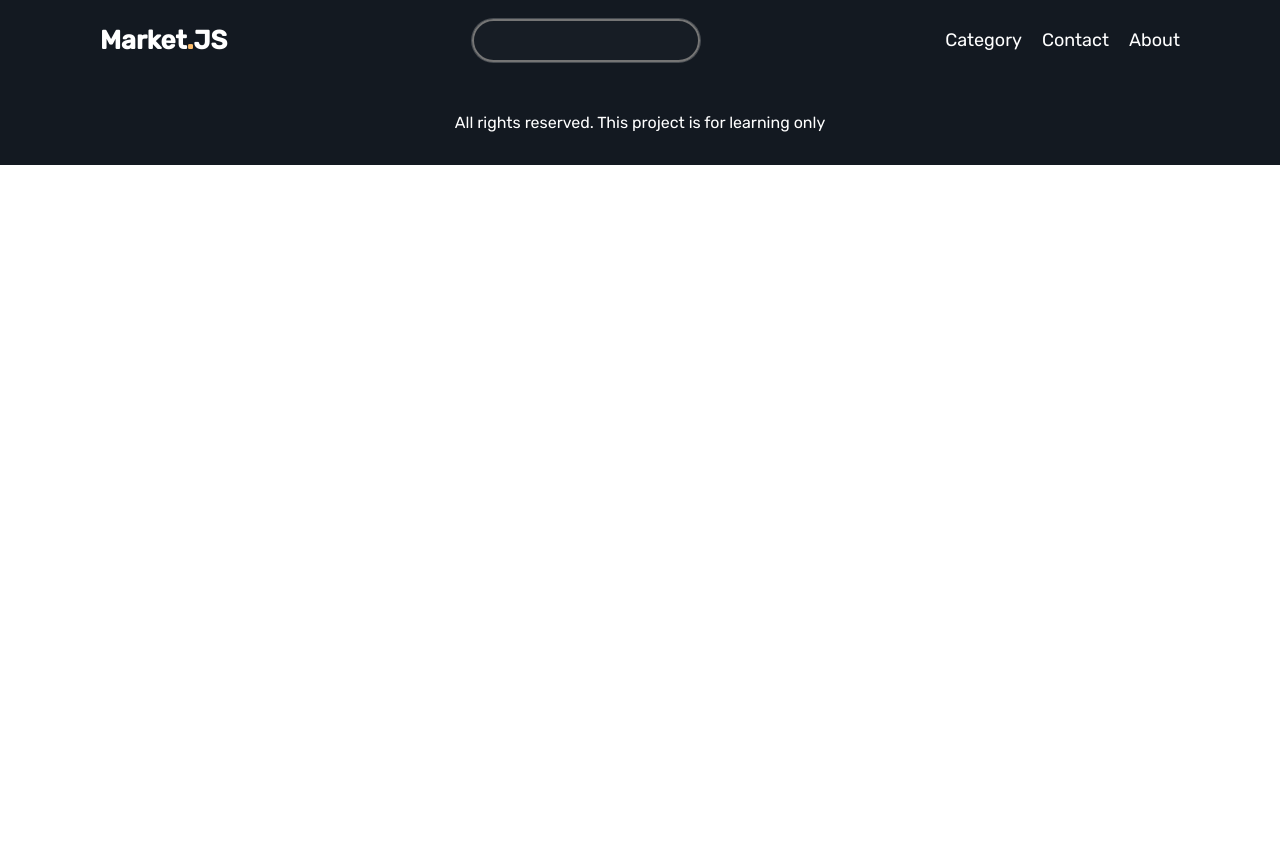
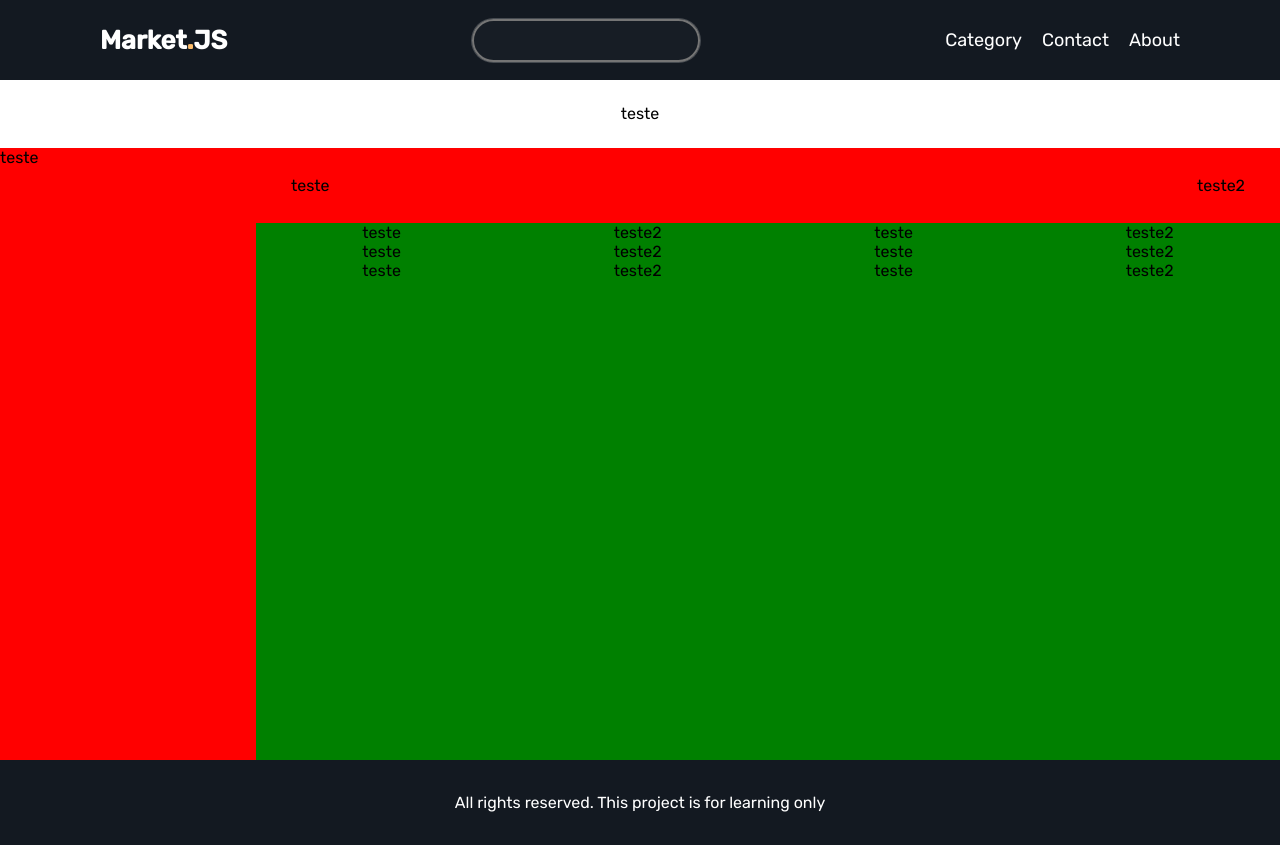
Before and after one commit to Brunogoniadis/Market-ReactJS, a React (Vite) app: page /Category in a window 1280 px wide. Before the commit the page ends 800 px from the top, so only its background shows below. Built offline with nearby package versions, Linux system fonts and the light colour scheme.

Commit message:
feat: category page

```diff
--- a/src/App.jsx
+++ b/src/App.jsx
@@ -2,6 +2,7 @@ import GlobalStyle from '../GlobalStyle'
 import Footer from './Components/Footer/Footer'
 import Header from './Components/Header/Header'
 import { Home } from './Pages/Home/Home'
+import { Category } from './Pages/Category/Category'
 import { Product } from './Pages/Product/Product'
 import { BrowserRouter as Router, Route, Routes } from 'react-router-dom';
 
@@ -16,7 +17,8 @@ function App() {
         <Routes>
           <Route path="/" element={<Home />} />
 
-          <Route path="/product" element={<Product/>} />
+          <Route path="/product" element={<Product />} />
+          <Route path="/Category" element={<Category />} />
 
         </Routes>
         <Footer />
--- /dev/null
+++ b/src/Components/ProductCard/style.js
@@ -0,0 +1,8 @@
+import styled from "styled-components";
+
+export const MainProduct = styled.div`
+    width: 350px;
+    height: 420px;
+
+    background-color: green;
+`
--- /dev/null
+++ b/src/Pages/Category/Category.jsx
@@ -0,0 +1,37 @@
+import React from 'react'
+import { MainScreen } from './style'
+
+export const Category = () => {
+
+
+
+
+    return (
+        <MainScreen>
+            <div className="footer-information">
+                teste
+            </div>
+            <div className="content">
+                <div className="aside-filter">
+                    teste
+                </div>
+                <div className="main-content">
+                    <div className="title-container">
+                        <p>teste</p>
+                        <p>teste2</p>
+                    </div>
+
+                    <div className="product-wrapper">
+                        <p>teste</p>
+                        <p>teste2</p>                        <p>teste</p>
+                        <p>teste2</p>                        <p>teste</p>
+                        <p>teste2</p>                        <p>teste</p>
+                        <p>teste2</p>                        <p>teste</p>
+                        <p>teste2</p>                        <p>teste</p>
+                        <p>teste2</p>
+                    </div>
+                </div>
+            </div>
+        </MainScreen>
+    )
+}
--- /dev/null
+++ b/src/Pages/Category/style.js
@@ -0,0 +1,61 @@
+import styled from "styled-components";
+
+export const MainScreen = styled.div`
+    width: 100vw;
+    height: 85vh;
+
+    display: flex;
+    flex-direction: column;
+
+    align-items: center;
+    justify-content: center;
+
+    .footer-information{
+        width: 100vh;
+        height: 75px;
+        max-width: 1920px;
+        display: flex;
+        align-items: center;
+        justify-content: center;
+    }
+
+    .content{
+        width: 100vw;
+        max-width: 1920px;
+        height: 100%;
+
+        display: flex;
+        flex-direction: row;
+
+
+
+        .aside-filter{
+            width: 20%;
+            height: 100%;
+            background-color: red;
+        }
+        .main-content{
+
+            width: 80%;
+            height: 100%;
+            background-color: green;
+
+            .title-container{
+                height: 75px;
+                width: 100%;
+                background-color: red;
+                display: flex;
+                align-items: center;
+                justify-content: space-between;
+                flex-direction: row;
+                padding: 35px;
+
+            }
+            .product-wrapper{
+                display: grid;
+                grid-template-columns: auto auto auto auto;
+                justify-content: space-around;
+            }
+        }
+    }
+`
```
Also changed, not shown: src/Components/ProductCard/ProductCard.jsx (added, +7 -0 lines).
